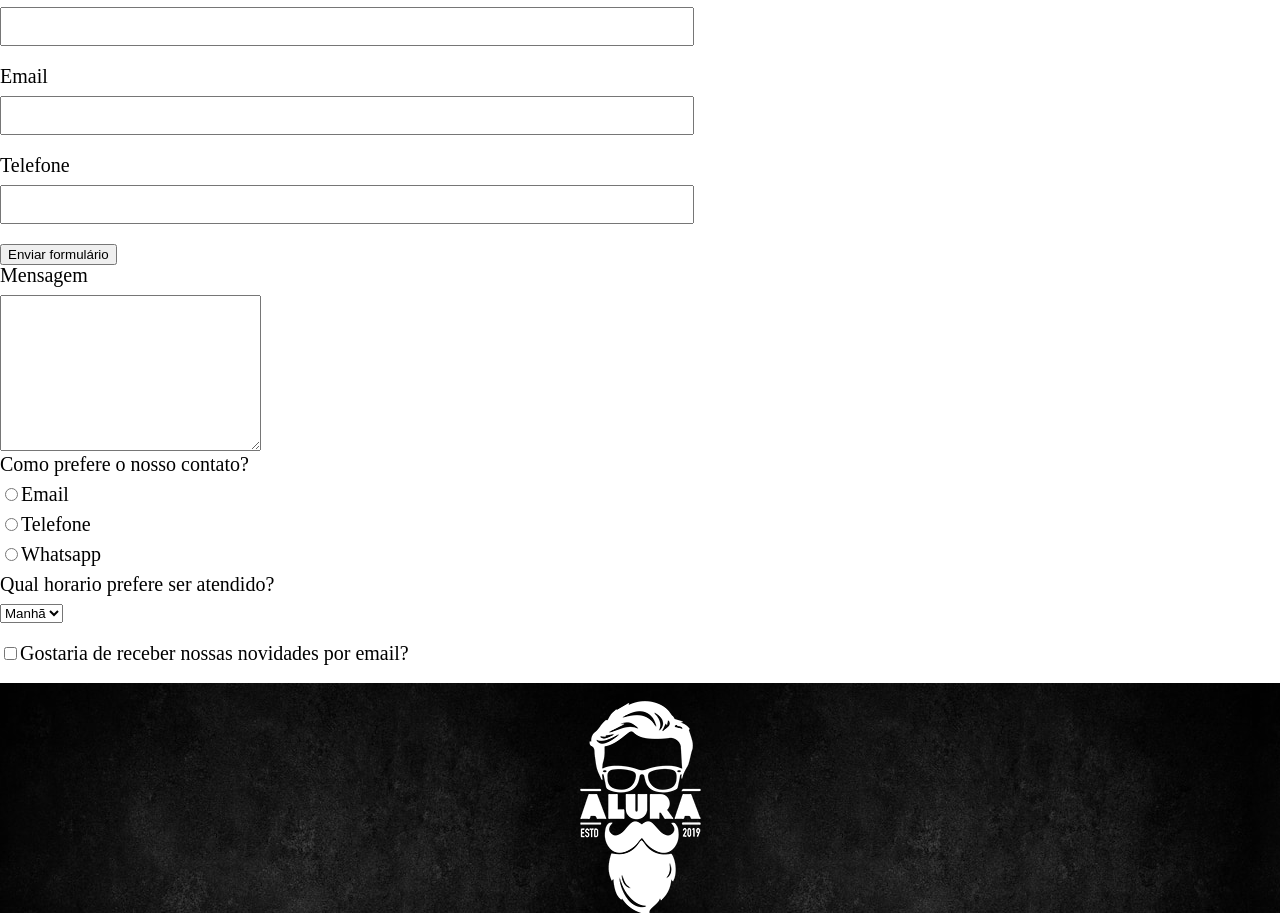
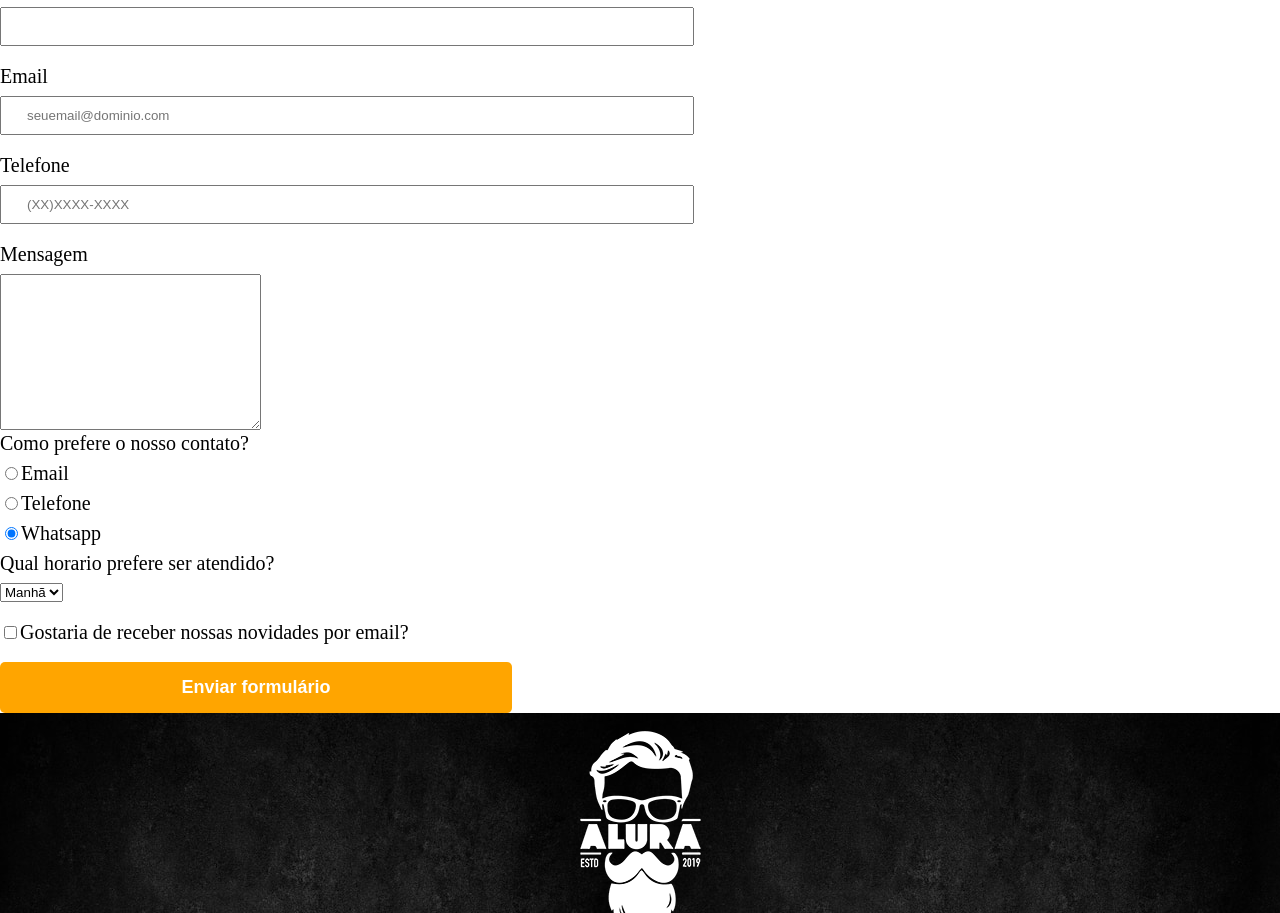
Before and after one commit to AnaNK9/A1, a plain HTML site: page contato.html in a window 1280 px wide. Shown: the part 276-1189 px from the top of the page. Drawn offline with Linux system fonts and the light colour scheme.

Commit message:
Add files via upload

```diff
--- a/contato.html
+++ b/contato.html
@@ -28,38 +28,43 @@
 <main>
     <form action="">
         <label for="nomesobrenome">Nome e sobrenome</label>
-        <input type="text" id="nomesobrenome" class="input-padrao">
+        <input type="text" id="nomesobrenome" class="input-padrao" required>
 
         <label for="email">Email</label>
-        <input type="text" id="email" class="input-padrao">
+        <input type="email" id="email" class="input-padrao" required placeholder="seuemail@dominio.com">
 
         <label for="telefone">Telefone</label>
-        <input type="text" id="telefone" class="input-padrao">
-
-        <input type="submit" value="Enviar formulário">
+        <input type="tel" id="telefone" class="input-padrao" required placeholder="(XX)XXXX-XXXX">
 
 		<label for="mensagem">Mensagem</label>
 		<textarea name="" id="mensagem" cols="30" rows="10"></textarea>
 
     <div>
-		<p>Como prefere o nosso contato?</p>
+	<fieldset>
+		<legend> Como prefere o nosso contato? </legend>
 
 		<label for="radio-email"> <input type="radio" name="contato" value="email" id="radio-email">Email</label>
 
 		<label for="radio-telefone"> <input type="radio" name="contato" value="telefone" id="radio-telefone">Telefone</label>
 
-		<label for="radio-whatsapp"> <input type="radio" name="contato" value="whatsapp" id="radio-whatsapp">Whatsapp</label>
+		<label for="radio-whatsapp"> <input type="radio" name="contato" value="whatsapp" id="radio-whatsapp" checked>Whatsapp</label>
+	</fieldset>
 
-		<p>Qual horario prefere ser atendido?</p>
+	<fieldset>
+		<legend> Qual horario prefere ser atendido? </legend>
 		<select name="" id="">
 			<option value="">Manhã</option>
 			<option value="">Tarde</option>
 			<option value="">Noite</option>
 		</select>
+	</fieldset>
 
 		<label class="checkbox"> <input type="checkbox">Gostaria de receber nossas novidades por email?</label>
 
 	</div>
+
+	<input type="submit" value="Enviar formulário" class="enviar">
+
     </form>
 </main>
 
--- a/produtos.css
+++ b/produtos.css
@@ -95,7 +95,7 @@ form{
     margin: 40px 0;
 }
 
-form label, form p{
+form label, form legend{
     display: block;
     font-size: 20px;
     margin: 0 0 10px;
@@ -111,3 +111,20 @@ form label, form p{
 .checkbox{
     margin: 20px 0;
 }
+
+.enviar{
+    width: 40%;
+    padding: 15px 0;
+    background: orange;
+    color: white;
+    font-weight: bold;
+    font-size: 18px;
+    border: none;
+    border-radius: 5px;
+    transition: 1s; background;
+    cursor: pointer;
+}
+
+.enviar:hover{
+    background: darkorange;
+}
```
